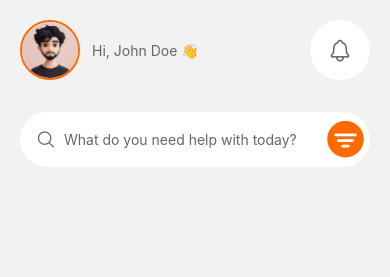
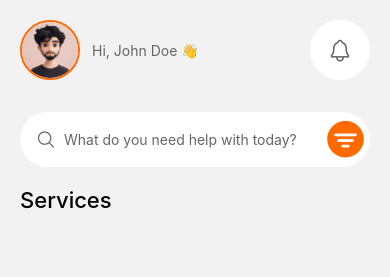
Before and after one commit to Deep1209G/Binyan, a React Native app: screen /Home in a window 390 px wide. Shown: the top 277 px of the page. Built offline with nearby package versions, Linux system fonts and the light colour scheme.

Commit message:
Home folder add in components

```diff
--- a/src/components/PressableIcon.tsx
+++ b/src/components/Home/PressableIcon.tsx
@@ -1,21 +1,20 @@
 import { StyleSheet, Pressable } from 'react-native'
 import React from 'react'
 import  Icon  from 'react-native-vector-icons/Ionicons'
-import theme from '../theme'
+import theme from '../../theme'
 
 
 type PressableIconProps ={
     name:string,
     size:number,
     onPress:() => void;
-    color: string,
 }
 
-const PressableIcon = ({name, size, onPress,color}:PressableIconProps) => {
+const PressableIcon = ({name, size, onPress}:PressableIconProps) => {
   return (
 
     <Pressable style={styles.container} onPress={onPress}>
-        <Icon name={name} size={size} color={color} />
+        <Icon name={name} size={size} color={theme.colors.textSecondary} />
     </Pressable>
 
   )
--- a/src/components/SearchBar.tsx
+++ b/src/components/Home/SearchBar.tsx
@@ -8,7 +8,7 @@ import {
   TouchableOpacity,
 } from 'react-native';
 import React from 'react';
-import theme from '../theme';
+import theme from '../../theme';
 import Icon from 'react-native-vector-icons/Ionicons';
 
 type SearchBarProps = {
--- a/src/screens/Tabs/HomeScreen.tsx
+++ b/src/screens/Tabs/HomeScreen.tsx
@@ -2,8 +2,8 @@ import { StyleSheet, Image, Text, View } from 'react-native';
 import React from 'react';
 import { SafeAreaView } from 'react-native-safe-area-context';
 import theme from '../../theme';
-import PressableIcon from '../../components/PressableIcon';
-import SearchBar from '../../components/SearchBar';
+import PressableIcon from '../../components/Home/PressableIcon';
+import SearchBar from '../../components/Home/SearchBar';
 
 const HomeScreen = () => {
   return (
@@ -26,7 +26,6 @@ const HomeScreen = () => {
           name="notifications-outline"
           size={25}
           onPress={() => console.log('Notification')}
-          color={theme.colors.textSecondary}
         />
       </View>
 
@@ -35,7 +34,10 @@ const HomeScreen = () => {
         <SearchBar placeholder="What do you need help with today?" />
       </View>
 
-      {/* */}
+      {/* Services Section*/}
+
+        <Text style={styles.srviceTitle}>Services</Text>
+
     </SafeAreaView>
   );
 };
@@ -78,5 +80,11 @@ const styles = StyleSheet.create({
     marginTop:theme.spacing.xxxl,
 
   },
+  srviceTitle:{
+    marginTop: theme.spacing.xl,
+    fontSize: theme.typography.xl,
+    color: theme.colors.black,
+    fontWeight: theme.fontWeight.medium,
+  }
 
 });
```
